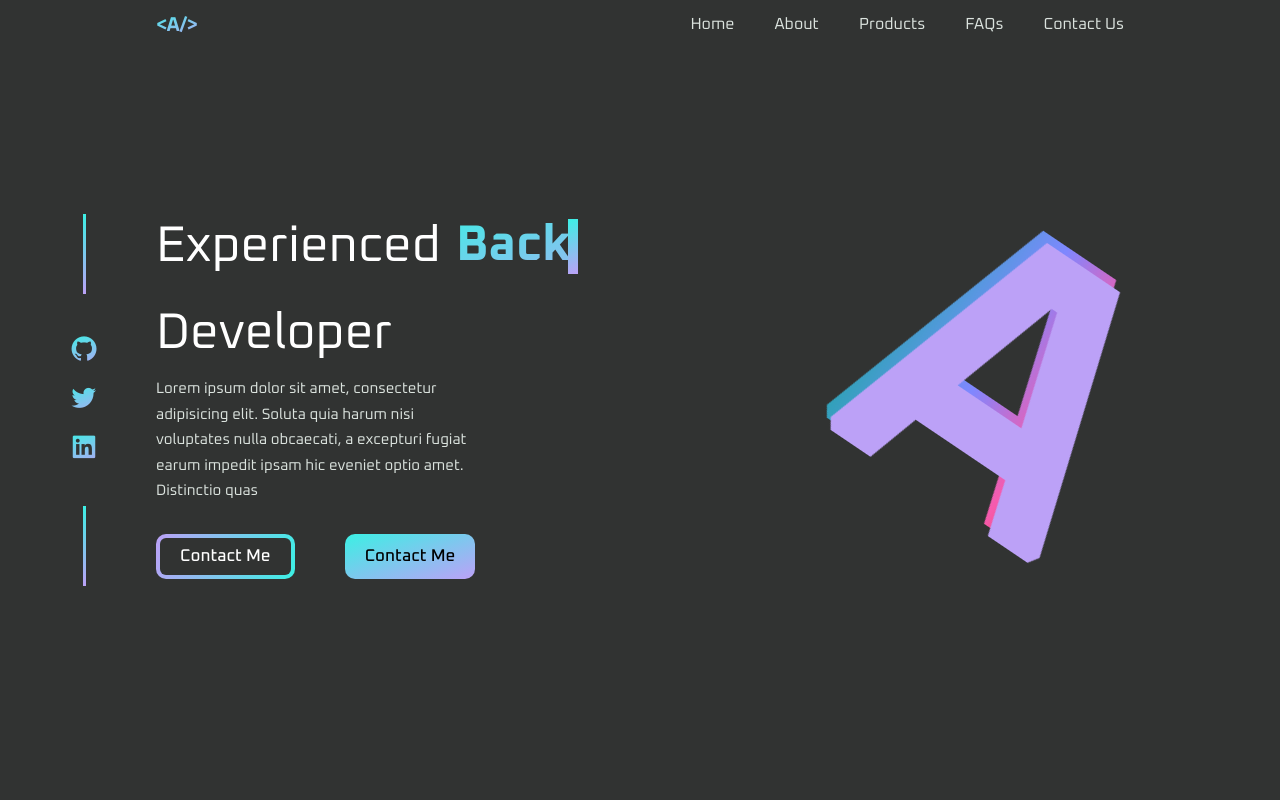
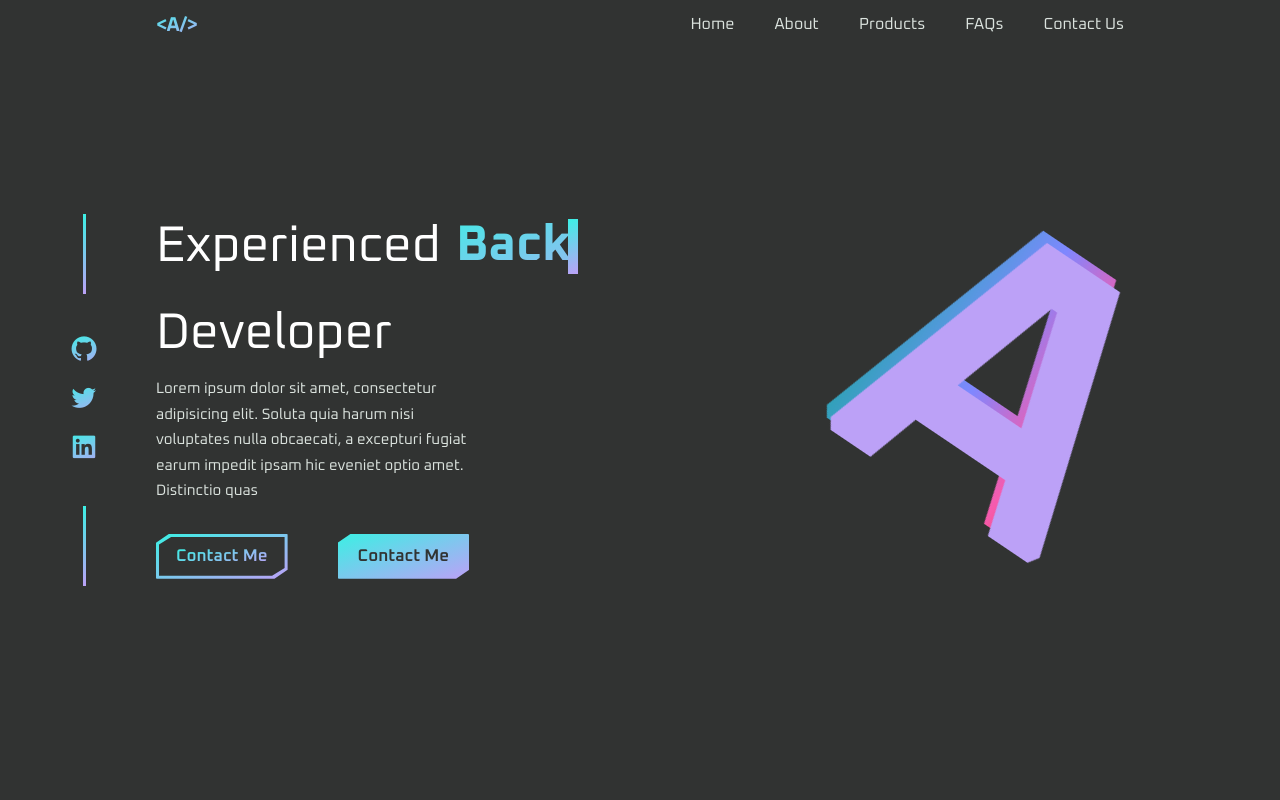
Before and after one commit to abdulraheem-elsadig/portfolio, a Next.js app: page / in a window 1280 px wide. Shown: the top 800 px of the page. Built offline with nearby package versions, Linux system fonts and the light colour scheme.

Commit message:
[Edit] Buttons Styles

```diff
--- a/sass/components/_buttons.scss
+++ b/sass/components/_buttons.scss
@@ -1,27 +1,57 @@
 .btn {
-  padding: 1rem 2rem;
-  border-radius: 1rem;
+  padding: 1.4rem 2rem;
+  border-radius: 0.1rem;
   line-height: 100%;
   transition: all 0.2s;
+  clip-path: polygon(10% 0, 100% 0, 100% 80%, 90% 100%, 0 100%, 0 20%);
+  @include gradient-background;
+  font-weight: 600;
   &__outline {
-    background: linear-gradient(var(--bg-gray), var(--bg-gray)) padding-box,
-      linear-gradient(-70deg, #3bf0e4 0%, #bca1f7 100%) border-box;
-    border: 4px solid transparent;
-    color: white;
-    &:hover {
-      transform: translateY(-2px);
-      background: linear-gradient(var(--bg-gray), var(--bg-gray)) padding-box,
-        linear-gradient(-70deg, #3bf0e4 0%, #3bf0e4 50%, #bca1f7 100%)
-          border-box;
+    transition: none;
+    position: relative;
+    span {
+      transition: all 0.2s;
+      z-index: 2;
+      @include gradientText;
     }
+    &::before {
+      content: "";
+      clip-path: polygon(10% 0, 100% 0, 100% 80%, 90% 100%, 0 100%, 0 20%);
+      background-color: var(--bg-gray);
+      width: calc(100% - 0.6rem);
+      height: calc(100% - 0.6rem);
+      position: absolute;
+      z-index: 1;
+    }
+    // &:hover {
+    //   transform: rotate(-8deg);
+    //   span {
+    //     transform: rotate(8deg);
+    //     font-size: 18px;
+    //   }
+    // }
   }
   &__solid {
-    @include gradient-background;
     color: var(--bg-gray);
-    color: black;
+    transition: all 0.2s;
+    position: relative;
+
     &:hover {
-      transform: translateY(-2px);
-      @include gradient-hover-background;
+      span {
+        z-index: 2;
+        @include gradientText;
+      }
+      &::before {
+        content: "";
+        clip-path: polygon(10% 0, 100% 0, 100% 80%, 90% 100%, 0 100%, 0 20%);
+        background-color: var(--bg-gray);
+        width: calc(100% - 0.6rem);
+        height: calc(100% - 0.6rem);
+        position: absolute;
+        transform: scale(-2px);
+        z-index: 1;
+        transform: translateY(0);
+      }
     }
   }
 }
```
